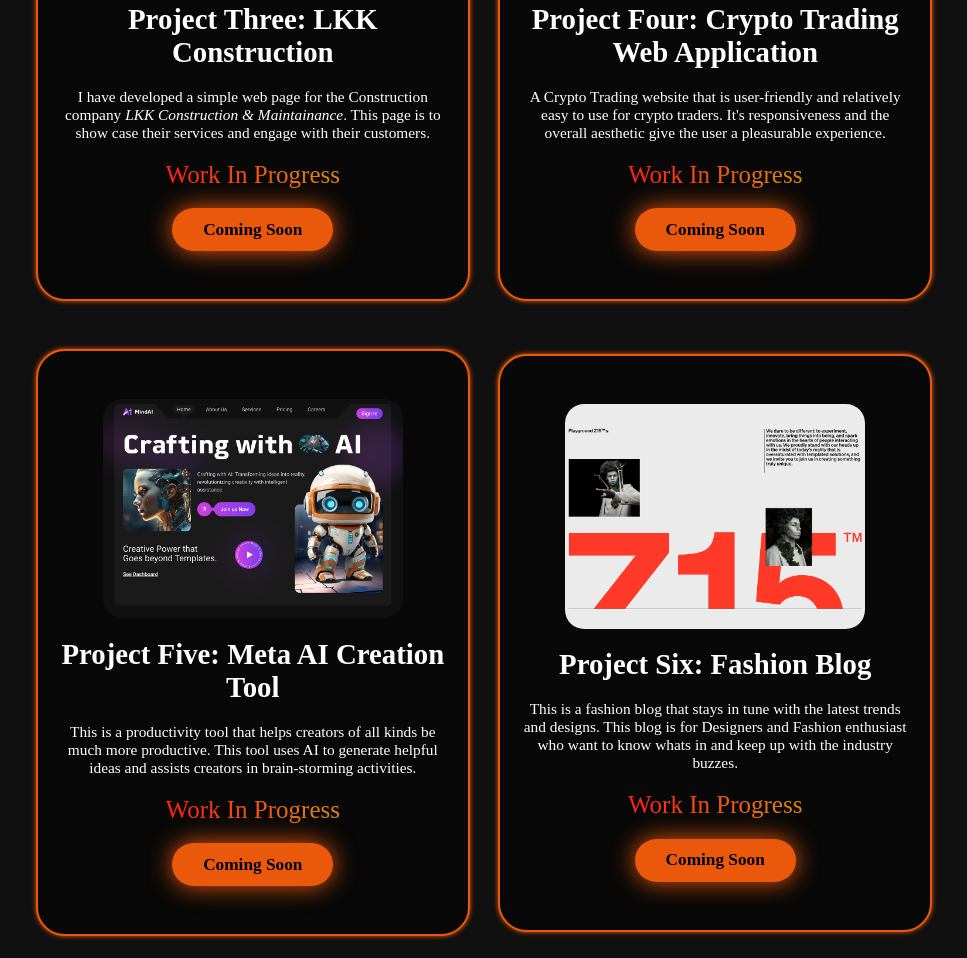
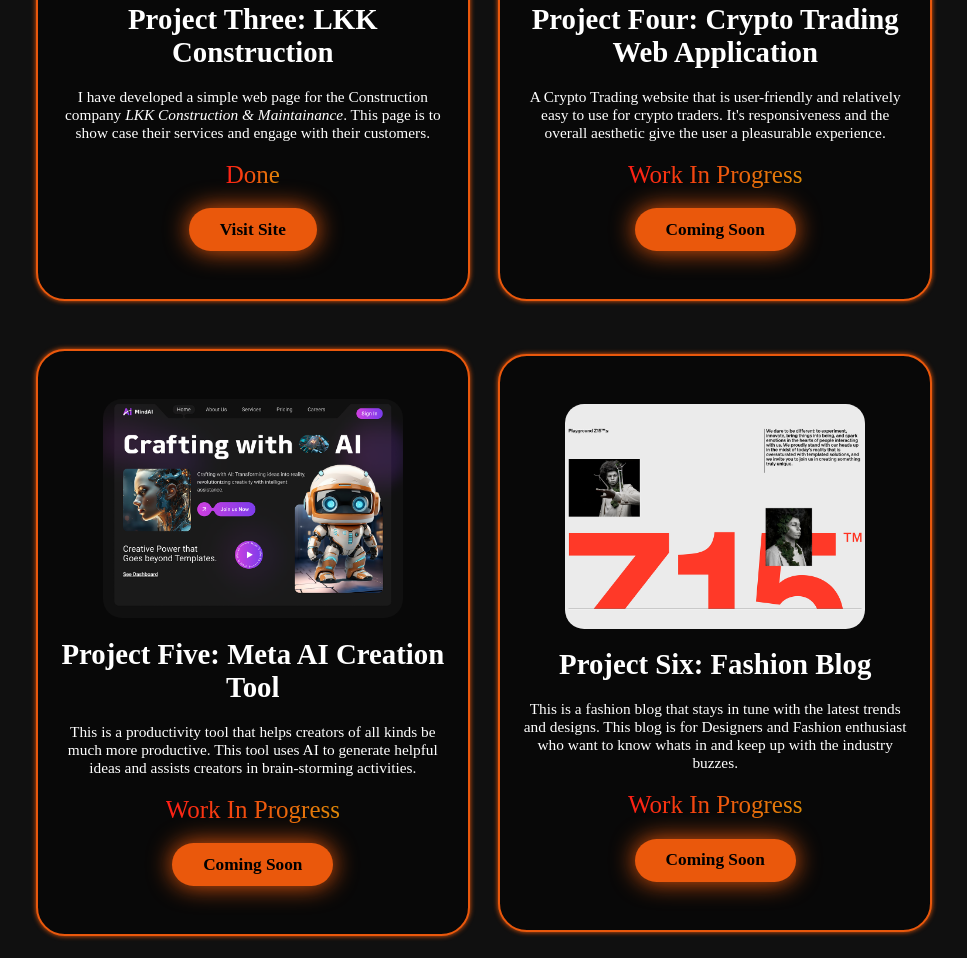
Before and after one commit to 88emkay88/portfolio-website, a plain HTML site: page index.html in a window 1280 px wide. Shown: the part 5525-6483 px from the top of the page, without its empty margins (156-1123 px from the left). Drawn offline with nearby package versions, Linux system fonts and the light colour scheme.

Commit message:
llk link

```diff
--- a/index.html
+++ b/index.html
@@ -206,8 +206,13 @@
           <p>
             I have developed a simple web page for the Construction company <i>LKK Construction & Maintainance</i>. This page is to show case their services and engage with their customers.
           </p>
-          <span class="inProgress">Work In Progress</span>
-          <div class="btn">Coming Soon</div>
+          <span class="inProgress">Done</span>
+          <a
+            href="https://lkkconstructionandmaintainance.netlify.app/"
+            target="_blank"
+            class="btn"
+            >Visit Site</a
+          >
         </div>
 
         <div class="project-card">
```
